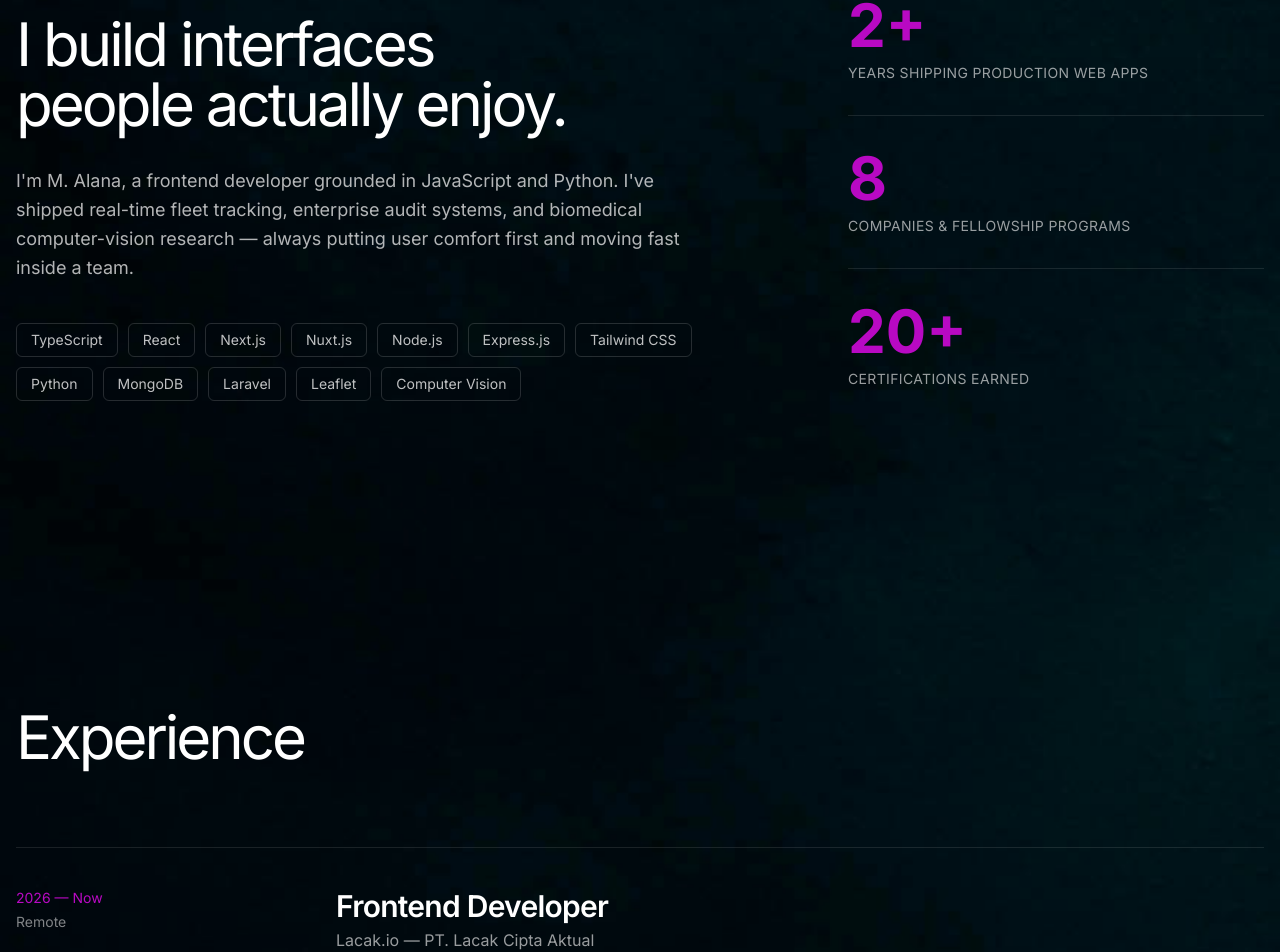
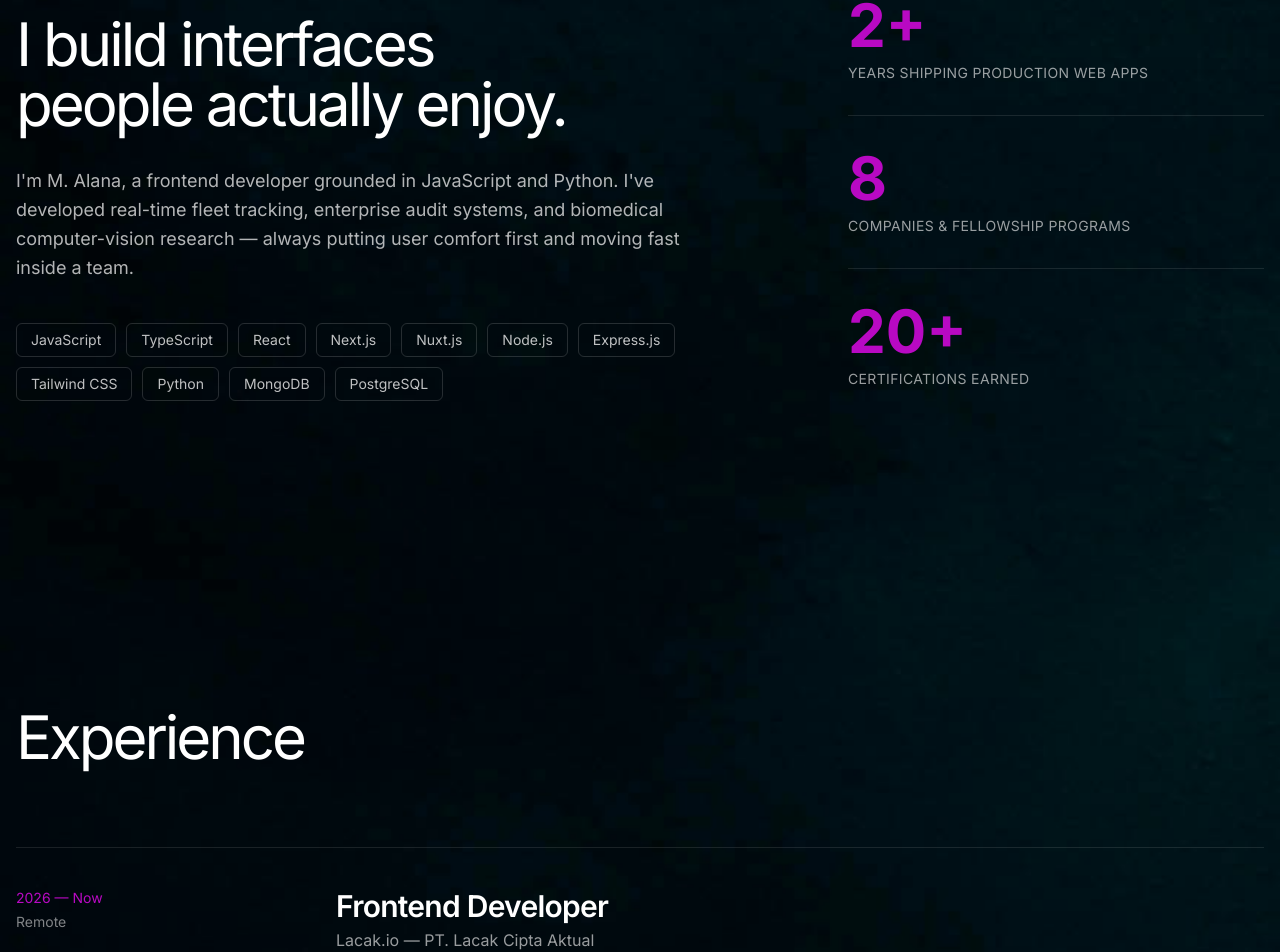
Before and after one commit to ARRARIAKU2/personal-portofolio, a Next.js app: page / in a window 1280 px wide. Shown: the part 1009-1961 px from the top of the page. Built offline with nearby package versions, Linux system fonts and the light colour scheme.

Commit message:
feat: finish revisi v1

```diff
--- a/src/app/(home)/components/organisms/About.tsx
+++ b/src/app/(home)/components/organisms/About.tsx
@@ -10,6 +10,7 @@ const stats = [
 ];
 
 const skills = [
+  "JavaScript",
   "TypeScript",
   "React",
   "Next.js",
@@ -19,17 +20,12 @@ const skills = [
   "Tailwind CSS",
   "Python",
   "MongoDB",
-  "Laravel",
-  "Leaflet",
-  "Computer Vision",
+  "PostgreSQL",
 ];
 
 function About() {
   return (
-    <section
-      id="about"
-      className="min-h-[100dvh] flex items-center py-24 lg:py-0"
-    >
+    <section id="about" className="min-h-dvh flex items-center py-24 lg:py-0">
       <div className="w-full max-w-7xl mx-auto px-4">
         {/* Asymmetric 12-col split: content left-weighted, stats offset right */}
         <div className="grid grid-cols-1 lg:grid-cols-12 gap-y-16 lg:gap-x-8">
@@ -50,7 +46,7 @@ function About() {
             </h2>
             <p className="mt-8 text-lg leading-relaxed text-white/70 max-w-[60ch]">
               I&apos;m M. Alana, a frontend developer grounded in JavaScript and
-              Python. I&apos;ve shipped real-time fleet tracking, enterprise
+              Python. I&apos;ve developed real-time fleet tracking, enterprise
               audit systems, and biomedical computer-vision research — always
               putting user comfort first and moving fast inside a team.
             </p>
--- a/src/app/(home)/components/organisms/Banner.tsx
+++ b/src/app/(home)/components/organisms/Banner.tsx
@@ -126,11 +126,11 @@ function Banner() {
             initial="hidden"
             whileInView={"show"}
           >
-            <div className="hidden lg:flex flex-1 max-w-[320px] lg:max-w-[482px]">
+            <div className="hidden lg:flex flex-1 max-w-[320px] lg:max-w-120.5">
               <Image
                 src={profile}
                 alt="profile"
-                className="h-[450px] w-[450px] rounded-full shrink-0"
+                className="h-112.5 w-112.5 rounded-full shrink-0"
               />
             </div>
           </motion.div>
--- a/src/app/(home)/page.tsx
+++ b/src/app/(home)/page.tsx
@@ -8,7 +8,7 @@ import Contact from "./components/organisms/Contact";
 
 function Home() {
   return (
-    <main className="bg-site bg-cover bg-left-top bg-no-repeat overflow-hidden">
+    <main className="bg-site bg-cover bg-top-left bg-no-repeat overflow-hidden">
       <Navbar />
       <div id="home" className="min-h-screen">
         <Header />
```
